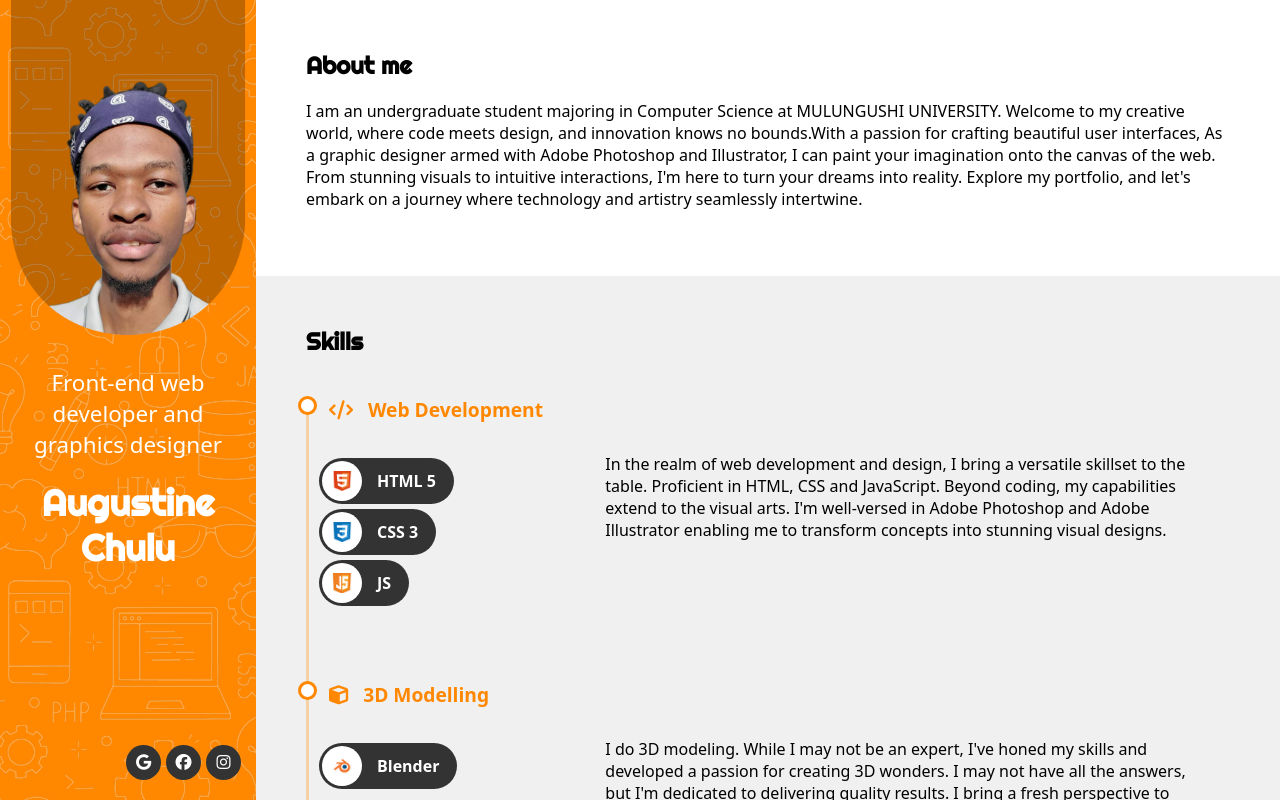
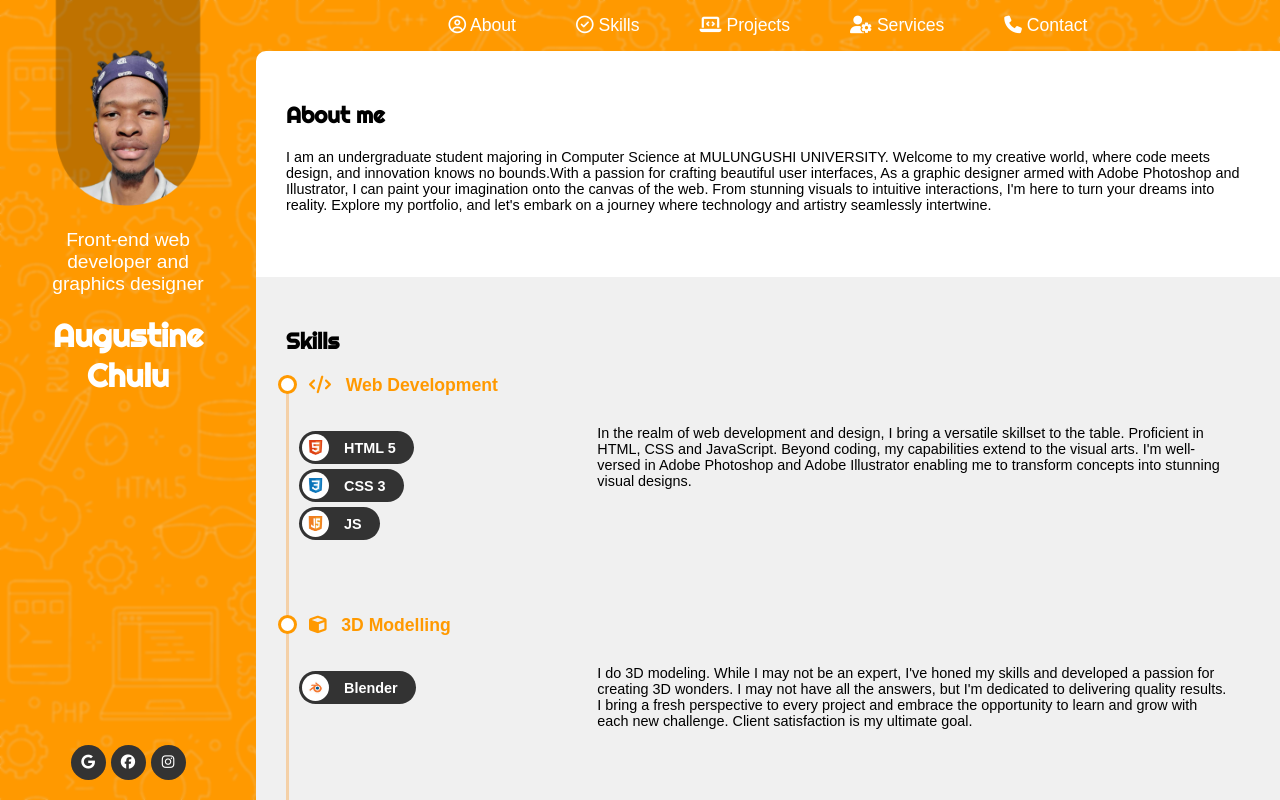
Before and after one commit to AugustineChulu/portfolio-website, a plain HTML site: page pages/home_page/home.html in a window 1280 px wide. Drawn offline with Linux system fonts and the light colour scheme; some packages are replaced by stand-ins of ours; a script that the page names is missing.

Commit message:
desktop optimisation

```diff
--- a/pages/home_page/homeFX.css
+++ b/pages/home_page/homeFX.css
@@ -27,7 +27,7 @@
     --gray: #333;
 
     /* Color Theme Swatches in RGBA */
-    --orange-pallete-1: rgb(255, 136, 0);
+    --orange-pallete-1: rgb(255, 153, 0);
     --orange-pallete-2: rgba(224, 192, 38, 1);
     --orange-pallete-3: rgba(224, 214, 38, 1);
     --orange-pallete-4: rgba(181, 224, 38, 1);
@@ -36,7 +36,7 @@
 }
 
 ::-webkit-scrollbar {
-    width: 12px;
+    width: 10px;
     background: #f7ece1;
 }
 
@@ -57,12 +57,18 @@
 
 
 body{
+    min-width: 300px;
     margin: 0;
     padding: 0;
-    background: #fff;
     font-size: var(--mobile_default_fontsize) !important;
 
-    font-family: system-ui, -apple-system, BlinkMacSystemFont, 'Segoe UI', Roboto, Oxygen, Ubuntu, Cantarell, 'Open Sans', 'Helvetica Neue', sans-serif;
+    background-color: var(--orange-pallete-1);
+    background-image: url(../../images/page_background.png);
+    background-repeat: repeat;
+    -webkit-backdrop-filter: blur(1px);
+	backdrop-filter: blur(1px);
+
+    font-family: arial,sans-serif;
 }
 
 .centeredInParent{
@@ -98,9 +104,6 @@ a{
     display: flex;
     flex-flow: row wrap;
     justify-content: flex-end;
-    background-color: var(--orange-pallete-1);
-    background-image: url(../../images/page_background.png);
-    background-repeat: repeat;
     border-bottom-left-radius: var(--radius20);
     border-bottom-right-radius: var(--radius20);
     box-sizing: border-box;
@@ -113,7 +116,7 @@ a{
 
 #authorDPContainer{
     justify-self: center;
-    width: 300px;
+    width: 60%;
     margin: 0 auto;
     display: flex;
     flex-flow: row nowrap;
@@ -141,7 +144,7 @@ a{
 }
 
 #authorSkill{
-    font-size: var(--H1-4);
+    font-size: var(--H1-2);
     width: 100%;
     padding-top: 10px;
     text-align: center;
@@ -151,7 +154,7 @@ a{
     font-family: plain_text1;
     font-weight: bold;
     text-align: center;
-    font-size: var(--H2-3);
+    font-size: var(--H2);
     padding-top: 20px;
     width: 100%;
     text-align: center;
@@ -264,11 +267,13 @@ a{
 #pageBody{
     display: flex;
     flex-flow: row wrap;
+    background-color: #fff;
 }
 
 .section{
     width: 100%;
-    padding: 50px 0;
+    box-sizing: border-box;
+    padding: 50px 4%;
 }
 
 .sectionTitle{
@@ -276,19 +281,10 @@ a{
     font-family: plain_text1;
     color: #000;
     font-weight: bold;
-    font-size: var(--H1-5);
+    font-size: var(--H1-4);
 
     box-sizing: border-box;
-    margin: 0 10px 20px 10px;
-}
-
-.sectionDescription{
-    box-sizing: border-box;
-    padding: 0 20px;
-}
-
-.titleTxt{
-    padding: 0 10px;
+    margin-bottom: 20px;
 }
 
 .sectionContent{
@@ -303,16 +299,10 @@ a{
     background-color: var(--light_gray);
 }
 
-#welcomeTxt{
-    padding: 0 20px;
-}
-
 #skillsContainer{
     display: flex;
     flex-flow: row wrap;
     justify-content: center;
-
-    padding: 20px;
 }
 
 .skillsCard{
@@ -363,7 +353,7 @@ a{
     color: var(--orange-pallete-1);
 
     display: block;
-    font-size: var(--H1-2);
+    font-size: var(--H1-1);
     font-weight: bold;
     text-align: center;
     padding-left: 20px;
@@ -399,12 +389,12 @@ a{
     flex-flow: row wrap;
     box-sizing: border-box;
     gap: 10px;
-    padding: 10px;
+    padding: 6px;
 }
 
 .skillIcon{
-    height: 20px;
-    width: 20px;
+    height: 15px;
+    width: 15px;
 }
 
 .skill{
@@ -463,6 +453,10 @@ a{
     color: #fff;
 } */
 
+#projectsContainer{
+    padding-top: 30px;
+}
+
 .projectTypeContainer{
     display: flex;
     flex-flow: row wrap;
@@ -472,7 +466,6 @@ a{
 
     box-sizing: border-box;
     padding: 0 30px 100px 30px;
-    margin: 0 10px;
 }
 
 .projectTypeTitle{
@@ -481,8 +474,7 @@ a{
     font-size: var(--H1-2);
 
     box-sizing: border-box;
-    padding: 10px 20px 20px 20px;
-    margin: 0 10px;
+    padding: 20px;
 
     border-top-right-radius: var(--radius10);
     border-top-left-radius: var(--radius10);
@@ -549,6 +541,10 @@ a{
     padding: 50px 30px 40px 30px;
 } */
 
+#servicesContainer{
+    padding-top: 30px;
+}
+
 .serviceTypeContainer{
     display: flex;
     flex-flow: row wrap;
@@ -558,7 +554,6 @@ a{
 
     box-sizing: border-box;
     padding: 30px 30px 100px 30px;
-    margin: 0 10px;
 }
 
 .serviceTypeTitle{
@@ -568,7 +563,6 @@ a{
 
     box-sizing: border-box;
     padding: 10px 20px 20px 20px;
-    margin: 0 10px;
 
     border-top-right-radius: var(--radius10);
     border-top-left-radius: var(--radius10);
@@ -650,14 +644,14 @@ a{
 }
 
 .footerContentContainer{
-    width: 300px;
+    width: 250px;
 }
 
 .FCCheader{
     font-family: plain_text1;
     font-size: var(--H1-5);
     font-weight: bold;
-    color: rgba(255,255,255,0.6);
+    color: rgba(255,255,255,0.4);
 }
 
 .FCCbody{
@@ -668,9 +662,9 @@ a{
     display: block;
     width: -moz-fit-content;
     width: fit-content;
-    color: #000;
+    color: #fff;
     font-weight: bold;
-    background-color: #fff;
+    background-color: var(--faint_gray);
     border-radius: 100px;
 
     box-sizing: border-box;
@@ -680,6 +674,7 @@ a{
 
 .footer{
     display: block;
+    font-size: var(--mobile_default_fontsize) !important;
 }
 
 #copyright_txt{
@@ -710,20 +705,10 @@ a{
 
     .projectTypeContainer{
         justify-content: start;
-        margin: 0;
-    }
-
-    .projectTypeTitle{
-        margin: 0;
     }
 
     .serviceTypeContainer{
         justify-content: start;
-        margin: 0;
-    }
-
-    .serviceTypeTitle{
-        margin: 0;
     }
 
     #pageFooter{
@@ -737,9 +722,9 @@ a{
 @media only screen and (min-width: 1000px)
 {
 
-    body{
+    /* body{
         font-size: var(--desktop_default_fontsize) !important;
-    }
+    } */
 
     #contentContainer{
         height: 100vh;
@@ -749,27 +734,27 @@ a{
         display: grid;
         grid-auto-flow: row;
         grid-template-columns: 20% 1fr;
-        grid-template-rows: auto;
+        grid-template-rows: auto 1fr;
     }
 
     #pageBody{
         grid-column: 2 !important;
-        grid-row: 1 !important;
+        grid-row: 2 !important;
         overflow-y: auto;
+
+        border-top-left-radius: var(--radius10);
     }
 
     #pageHeader{
+        justify-content: center !important;
         grid-column: 1 !important;
+        grid-row: 1/3 !important;
         border-radius: 0 !important;
         height: 100% !important;
     }
 
     #authorDetails{
         place-items: start;
-    }
-
-    #authorDPContainer{
-        width: 250px;
     }
 
     #contactBubblesContainer{
@@ -779,7 +764,24 @@ a{
     }
 
     #menu{
-        display: none;
+        position: static;
+        opacity: 1 !important;
+        grid-column: 2 !important;
+        grid-row: 1 !important;
+        border-radius: 0;
+        border: none;
+        background-color: transparent;
+        box-shadow: none;
+    }
+
+    #topBar{
+        display: none !important;
+    }
+
+    #bottomBar{
+        display: flex !important;
+        background-color: transparent;
+        column-gap: 60px;
     }
 
     .section{
```
